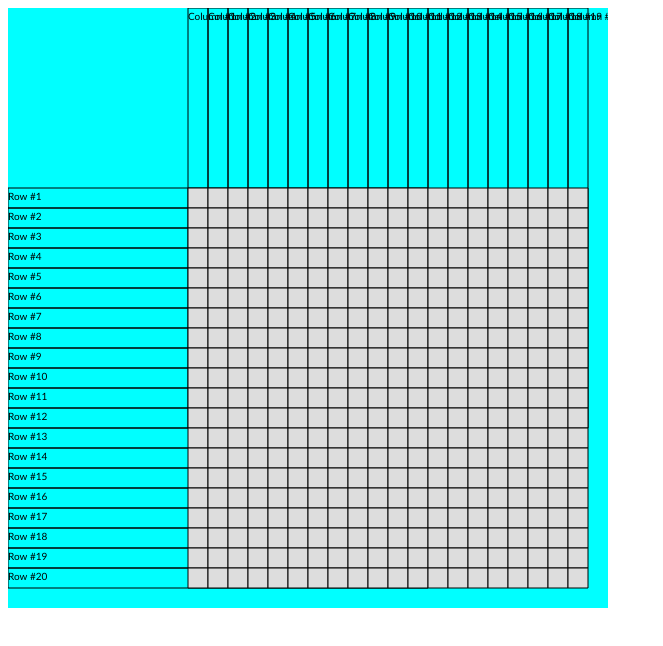
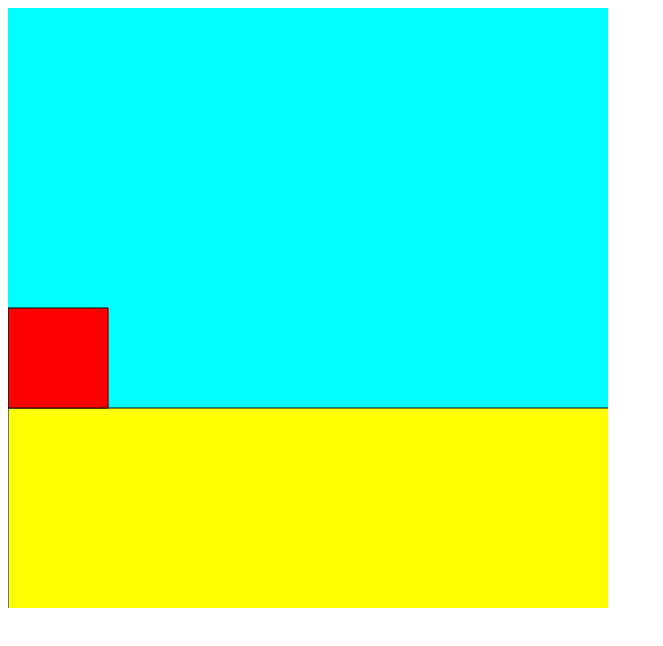
Before and after one commit to Loupax/GameEngine, a plain HTML site: page index.html in a window 1280 px wide. Shown: the whole page, without its empty margins (0-663 px from the left). Drawn offline with Linux system fonts and the light colour scheme.

Commit message:
Added accessors to the graphic properties Changed the demo to a simple platform thingy Added 'update' function to all game objects

```diff
--- a/game.engine/game.js
+++ b/game.engine/game.js
@@ -6,7 +6,9 @@
 		canvas 	= doc.querySelector('[game]') || null,
 		context = canvas ? canvas.getContext('2d') : null,
 		background = canvas.getAttribute('background') || '#0ff',
-		draw_interval = null;
+		update_timeout,
+		draw_timeout;
+
 
 
 
@@ -23,7 +25,18 @@
 			}
 		}
 
-		requestAnimationFrame(draw);
+		draw_timeout = requestAnimationFrame(draw);
+	};
+
+	var update = function(){
+		for(var i = 0; i<objects.length;i++)
+		{
+			if(typeof objects[i].update === 'function') {
+				objects[i].update();
+			}
+		}
+
+		update_timeout = setTimeout(update, 20);
 	};
 
 	var G = {
@@ -42,6 +55,7 @@
 			},
 			start: function(){
 				draw();
+				update();
 			},
 			getStage: function(){
 				return canvas;
--- a/game.engine/geometry.js
+++ b/game.engine/geometry.js
@@ -7,10 +7,19 @@
 			return this;
 		},
 		Rectangle: function(top, right, bottom, left){
-			this.top = top;
-			this.right = right;
-			this.bottom = bottom;
-			this.left = left;
+			this.top 	= top 		|| 0;
+			this.right	= right  	|| 0;
+			this.bottom = bottom 	|| 0;
+			this.left 	= left 		|| 0;
+
+			this.setFromGraphic = function(graphic){
+				this.top = graphic.y;
+				this.right = graphic.x + graphic.width;
+				this.bottom = graphic.y + graphic.height;
+				this.left = graphic.x;
+
+				return this;
+			};
 
 			return this;
 		},
--- a/game.engine/graphic.js
+++ b/game.engine/graphic.js
@@ -4,20 +4,63 @@
 
 	// Convert the provided object to a game object and return it
 	var Graphic = function(opts){
-		this.x 	     =  0;
-		this.y 		 =  0;
-		this.width   =  0;
-		this.height  =  0;
+		var self = this;
+
+
+		var x 	     =  0;
+		var y 		 =  0;
+		var width   =  0;
+		var height  =  0;
 		this.texture =  null;
 		this['background-color'] =  'transparent';
+		this.bounding_box = new G.Geometry.Rectangle();
 
-		//Mix the graphic with the provided object
+		Object.defineProperty(this, 'x', {
+			  enumerable: false
+			, configurable: true
+			, get: function(){return x;}
+			, set: function(val){
+				x = val;
+				this.bounding_box.setFromGraphic(this);
+			}
+		});
+
+		Object.defineProperty(this, 'y', {
+			  enumerable: false
+			, configurable: true
+			, get: function(){return y;}
+			, set: function(val){
+				y = val;
+				this.bounding_box.setFromGraphic(this);
+			}
+		});
+
+		Object.defineProperty(this, 'width', {
+			  enumerable: false
+			, configurable: true
+			, get: function(){return width;}
+			, set: function(val){
+				width = val;
+				this.bounding_box.setFromGraphic(this);
+			}
+		});
+
+		Object.defineProperty(this, 'height', {
+			  enumerable: false
+			, configurable: true
+			, get: function(){return height;}
+			, set: function(val){
+				height = val;
+				this.bounding_box.setFromGraphic(this);
+			}
+		});
+
+		// Mix the graphic with the provided object
 		for(var prop in opts)
 		{
 			this[prop] = opts[prop];
 		}
-	}
-
+	};
 
 	Graphic.prototype.draw    =  function(ctx){
 		// If no texture is loaded, draw the objects rectangle
@@ -36,7 +79,7 @@
 	Graphic.prototype.getRectangle = function(){
 		// This will cause a huge issue with the garbage collector... Consider to keep the rectangle as
 		// an object property so no new objects get created in the game loop
-		return new G.Geometry.Rectangle(this.y, this.x + this.width, this.y + this.height, this.x);
+		return this.bounding_box;
 	};
 
 	G.Graphic = Graphic;
--- /dev/null
+++ b/game.engine/keys.js
@@ -0,0 +1,11 @@
+(function(G, undefined){
+	var Keyboard = {
+			keys: {}
+	};
+	var stage = G.getStage();
+
+	window.addEventListener('keydown', function(e){Keyboard.keys[String.fromCharCode(e.which)] = true;});
+	window.addEventListener('keyup', function(e){Keyboard.keys[String.fromCharCode(e.which)] = false;});
+
+	G.Keyboard = Keyboard;
+}(G));
--- a/game.engine/mouse_events.js
+++ b/game.engine/mouse_events.js
@@ -28,17 +28,25 @@
 		return this;
 	}
 
-	var eventFix = function(e){
-		e = e || window.event;
-
-	    var pageX = e.pageX;
-	    var pageY = e.pageY;
-	    if (pageX === undefined) {
-	        pageX = e.clientX + document.body.scrollLeft + document.documentElement.scrollLeft;
-	        pageY = e.clientY + document.body.scrollTop + document.documentElement.scrollTop;
-	    }
-	    return e;
-	}
+	var eventFix = function(event){
+		var posx = 0;
+		var posy = 0;
+		if (!e) var e = window.event;
+		if (e.pageX || e.pageY) 	{
+			posx = e.pageX;
+			posy = e.pageY;
+		}
+		else if (e.clientX || e.clientY) 	{
+			posx = e.clientX + document.body.scrollLeft
+				+ document.documentElement.scrollLeft;
+			posy = e.clientY + document.body.scrollTop
+				+ document.documentElement.scrollTop;
+		}
+		// posx and posy contain the mouse position relative to the document
+		// Do something with this information
+		event.clientX = posx;
+		event.clientY = posy;
+	};
 
 	var Events = {
 			// Declares the provided object as a mouse handled object
@@ -71,17 +79,19 @@
 		};
 
 	var pointerHandler = function(event){
-		event = eventFix(event);
+		//eventFix(event);
 		var object_count = G.getObjects().length;
 		var current_object;
 		var index;
 		var event_type = event.type;
+		var relativeX = event.pageX - this.offsetLeft;
+	    var relativeY = event.pageY - this.offsetTop;
 
 		while(object_count--)
 		{
 			current_object = G.getObjects()[object_count];
 
-			if(G.Geometry.pointIsInRectangle({x: event.clientX, y: event.clientY}, current_object.getRectangle())){
+			if(G.Geometry.pointIsInRectangle({x: relativeX, y: relativeY}, current_object.getRectangle())){
 				index = indexOfEventObject(events[event_type], current_object);
 				if(index > -1)
 				{
--- /dev/null
+++ b/game.js
@@ -0,0 +1,29 @@
+(function(window){
+	var floor = new G.Graphic({
+		x:0,
+		y:400,
+		width: 1000,
+		height: 1000,
+		'background-color': '#ffff00'
+	});
+
+	var hero = new G.Graphic({
+		x: 0,
+		y: 300,
+		width: 100,
+		height: 100,
+		'background-color': '#ff0000',
+		update: function(){
+			if(G.Keyboard.keys.A){
+				hero.x -=10;
+			}
+
+			if(G.Keyboard.keys.D){
+				hero.x += 10;
+			}
+		}
+	});
+
+	G.add([floor, hero]);
+	G.start();
+})(window, undefined);
--- a/grid.js
+++ /dev/null
@@ -1,154 +0,0 @@
-function Block(status){
-	var CARVED = 'carved', EMPTY = 'empty', FLAGGED = 'flagged';
-	this.Statuses = [EMPTY, CARVED, FLAGGED];
-
-	this.getStatus = function(){
-		return status;
-	};
-
-	this.cycleStatus = function(){
-		var current_status_index = this.Statuses.indexOf(status);
-		if((current_status_index < 0) || (++current_status_index >= this.Statuses.length)){
-			status = EMPTY;
-		}
-		else{
-			status = this.Statuses[current_status_index];
-		}
-	};
-
-	this.setStatus = function(_status){
-		status = _status;
-	};
-}
-
-function Grid(width, height){
-	// This array will contain the state of the actual grid of the specific puzzle
-	var grid 	  = [],
-	// This array will contain the state of the grid that is currently getting displayed (after any user input)
-		user_grid = [];
-
-	// The possible states each flag can have
-	var CARVED = 'carved', EMPTY = 'empty', FLAGGED = 'flagged';
-
-	this.blockStates = function(){
-		return [CARVED, EMPTY, FLAGGED];
-	};
-
-	// If only one argument is passed to the constructor, and if that argument is an array, handle it as
-	// a grid template
-	if((arguments.length === 1) && (arguments[0].length > 0)){
-		height = arguments[0].length;
-		width  = arguments[0][0].length;
-		grid   = arguments[0];
-	}
-
-	// Returns the target state the grid should have
-	this.getBlocks = function(){
-		return grid;
-	};
-
-	// Returns the state of the visible grid (after user input has modified it)
-	this.getGridState = function(){
-		return user_grid;
-	};
-
-	for(var i = 0; i < height; i++){
-		user_grid[i] = user_grid[i] || [];
-		for(var j = 0; j < width; j++){
-			user_grid[i].push(new Block(EMPTY));
-		}
-	}
-
-	if(grid.length === 0)
-	{
-		for(var i = 0; i < height; i++){
-			grid[i] = grid[i] || [];
-			for(var j = 0; j < width; j++){
-				grid[i].push(new Block(EMPTY));
-			}
-		}
-	}
-
-}
-
-(function(G){
-
-	G.initializeInfoGrid = function(grid_state, block_size, grid_padding){
-		// Create all the rows of the info grid
-
-		var row = {},
-			stage_width = G.getStage().width
-			stage_height = block_size;
-
-		for(var i = 0; i < grid_state.length; i++)
-		{
-			row.margin = {top: 12, left: 0};
-			row.x = 0;
-			row.text = 'Row #'+(i+1)
-			row.y = i * block_size + grid_padding.top;
-			row.width = stage_width - grid_padding.left;
-			row.height = block_size;
-
-			G.add(new G.Graphic.Text(row));
-		}
-
-		for(var i = 0; i < grid_state.length; i++)
-		{
-			row.margin = {top: 12, left: 0};
-			row.text = 'Column #'+(i+1);
-			row.x = i * block_size + grid_padding.left;
-			row.y = 0;
-			row.width = block_size;
-			row.height = stage_width - grid_padding.left;
-			G.add(new G.Graphic.Text(row));
-		}
-	}
-
-	G.initializeGrid = function(grid_state, block_size, grid_padding){
-		var grid_blocks = [];
-		for(var i = 0; i < grid_state.length; i++)
-		for(var j = 0; j< grid_state[i].length; j++)
-		{
-			grid_state[i][j].width = block_size;
-			grid_state[i][j].height = block_size;
-			grid_state[i][j].x = (i * block_size) + grid_padding.left;
-			grid_state[i][j].y = (j * block_size) + grid_padding.top;
-			grid_state[i][j]['background-color'] = '#ddd';
-
-			grid_blocks[i] = grid_blocks[i] || [];
-			grid_blocks[i][j] = new G.Graphic(grid_state[i][j]);
-		}
-
-		G.add(grid_blocks);
-
-		var draggable = {};
-		var clickHandler = function(event){
-			this.cycleStatus();
-			switch(this.getStatus())
-			{
-				case 'carved':
-				this['background-color'] = '#000';
-				break;
-				case 'flagged':
-				this['background-color'] = '#f00';
-				break;
-				case 'empty':
-				this['background-color'] = '#ddd';
-				break;
-				default:
-					console.error('Non proper tile status');
-					break;
-			}
-		};
-
-
-		//G.Events.addEventListener('mousemove click', grid_blocks);
-		for(var i = 0; i < grid_blocks.length; i++)
-		{
-			for(var j = 0; j < grid_blocks[i].length; j++)
-			{
-				G.Events.addEventListener('click', grid_blocks[i][j], clickHandler);
-			}
-		}
-	};
-})(G);
--- a/index.html
+++ b/index.html
@@ -13,17 +13,16 @@
 		<canvas game background="#0ff" width="600px" height="600px">
 		</canvas>
 
-
 		<script src="game.engine/game.js"></script>
 		<script src="game.engine/utils.js"></script>
+
 		<script src="game.engine/geometry.js"></script>
 		<script src="game.engine/graphic.js"></script>
 		<script src="game.engine/graphic.text.js"></script>
 		<script src="game.engine/mouse_events.js"></script>
+		<script src="game.engine/keys.js"></script>
 
-
-		<script src="grid.js"></script>
-		<script src="picross.js"></script>
+		<script src="game.js"></script>
 
 		<script>document.write('<script src="http://' + (location.host || 'localhost').split(':')[0] + ':35729/livereload.js?snipver=1"></' + 'script>')</script>
 	</body>
--- a/picross.js
+++ /dev/null
@@ -1,17 +0,0 @@
-(function(window){
-	var grid_width  = 20;
-	var grid 		= new Grid(grid_width, grid_width);
-	// We want the grid to cover the one third of the canvas
-	var block_size  = 20;
-	var grid_state  = grid.getGridState();
-
-	var grid_padding = {
-		top: (grid_width * block_size) / 2 - block_size,
-		left: (grid_width * block_size) / 2 - block_size
-	};
-
-	G.initializeInfoGrid(grid_state, block_size, grid_padding);
-	G.initializeGrid(grid_state, block_size, grid_padding);
-
-	G.start();
-})(window, undefined);
```
Also changed, not shown: game.engine/watch.js (added, +54 -0 lines), 4 other files.
